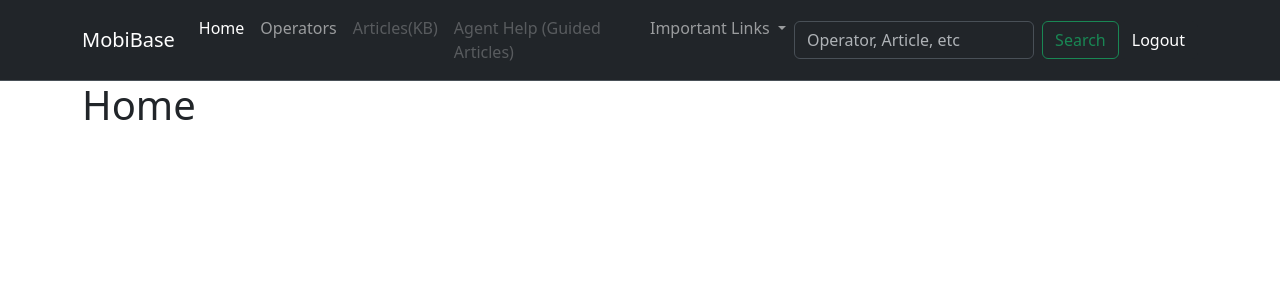
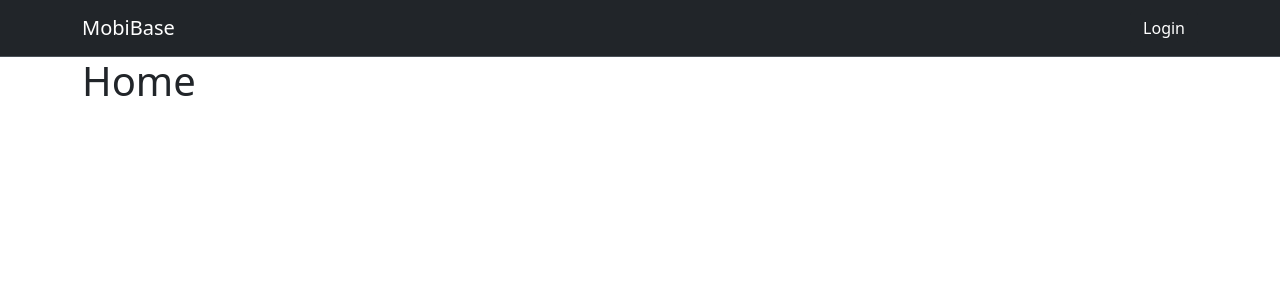
Before and after one commit to Abd0uk/mmkb, a Django app: page / in a window 1280 px wide. Shown: the top 300 px of the page. Run offline with Django 5.2, Linux system fonts and the light colour scheme.

Commit message:
fixed the login issue - added protected views decorator

```diff
--- a/mobikb_v1/core/templates/navbar.html
+++ b/mobikb_v1/core/templates/navbar.html
@@ -15,6 +15,7 @@
     >
       <span class="navbar-toggler-icon"></span>
     </button>
+    {% if user.is_authenticated %}
     <div class="collapse navbar-collapse" id="navbarSupportedContent">
       <ul class="navbar-nav me-auto mb-2 mb-lg-0">
         <li class="nav-item">
@@ -85,5 +86,17 @@
         <button type="submit" class="btn btn-dark">Logout</button>
       </form>
     </div>
+    {% else %}
+    <div>
+      <button class="btn btn-dark">
+        <a
+          class="nav-link active"
+          aria-current="page"
+          href="{% url 'core:login' %}"
+          >Login</a
+        >
+      </button>
+    </div>
+    {% endif %}
   </div>
 </nav>
--- a/mobikb_v1/core/urls.py
+++ b/mobikb_v1/core/urls.py
@@ -1,12 +1,11 @@
 from django.urls import path
-from .views import CustomLoginView, home
+from . import views
 from django.contrib.auth.views import LogoutView
 
 app_name = 'core'
 
 urlpatterns = [
-    path('', home, name='home'),  # Add the URL pattern for home
-    path('login/', CustomLoginView.as_view(), name='login'),
-    path('logout/', LogoutView.as_view(), name='logout'),  # Logout URL
-
+    path('', views.home, name='home'),
+    path('login/', views.login_user, name='login'),
+    path('logout/', views.logout_user, name='logout'),
 ]
--- a/mobikb_v1/core/views.py
+++ b/mobikb_v1/core/views.py
@@ -1,19 +1,36 @@
-from django.shortcuts import render
-from django.contrib.auth.views import LoginView
-from django.urls import reverse_lazy
+from django.shortcuts import render, redirect
+from django.contrib.auth import authenticate, login, logout
+from django.contrib import messages
+
+def home(request):
+    return render(request, 'home.html')
 
 
-def home(request):
-    return render(request, 'home.html')  # Make sure to create 'home.html' template
+def login_user(request):
+    # check if the user is logging in
+    if request.method == 'POST':
+        # Safely get username and password
+        username = request.POST.get('username')
+        password = request.POST.get('password')
+
+        if username and password:  # Ensure both fields are provided
+            # authenticate
+            user = authenticate(request, username=username, password=password)
+            if user is not None:
+                login(request, user)
+                messages.success(request, 'You have been logged in!')
+                return redirect('core:home')
+            else:
+                messages.error(request, 'Invalid username or password. Please try again.')
+        else:
+            messages.error(request, 'Both username and password are required.')
+
+        return redirect('home')
+
+    return render(request, 'login.html', {})
 
 
-class CustomLoginView(LoginView):
-    template_name = 'login.html'  # Path to your login template
-    redirect_authenticated_user = True  # Redirect if user is already authenticated
-    next_page = reverse_lazy('core:home')  # Redirect to this URL after login (change 'home' to your desired view)
-
-    # Optional: You can add extra context or modify the behavior here
-    def get_context_data(self, **kwargs):
-        context = super().get_context_data(**kwargs)
-        context['title'] = 'Login'  # Example of passing extra context to the template
-        return context
+def logout_user(request):
+    logout(request)
+    messages.success(request, "you have been logged out")
+    return redirect('core:home')
--- a/mobikb_v1/mobikb_v1/settings.py
+++ b/mobikb_v1/mobikb_v1/settings.py
@@ -131,6 +131,4 @@ STATIC_URL = 'static/'
 
 DEFAULT_AUTO_FIELD = 'django.db.models.BigAutoField'
 
-# login view settings
-LOGIN_REDIRECT_URL = 'home'  # After successful login
-LOGOUT_REDIRECT_URL = 'core:login'  # After logout
+LOGIN_URL = '/login/'  # Change to your login URL
--- a/mobikb_v1/providers/views.py
+++ b/mobikb_v1/providers/views.py
@@ -1,12 +1,13 @@
 from django.shortcuts import render, get_object_or_404, HttpResponse
 from .models import Operator, CountryData
 from django.http import JsonResponse
+from django.contrib.auth.decorators import login_required
 
-
+@login_required
 def opeartors(request):
     return render(request, 'opeartors.html', {'Operators': Operator.objects.all()})
 
-
+@login_required
 def operator_detail(request, pk):
     operator_instance = get_object_or_404(Operator, id=pk)
     country_data = CountryData.objects.filter(operator=operator_instance)
```
Also changed, not shown: mobikb_v1/core/templates/login.html (+6 -16 lines).
